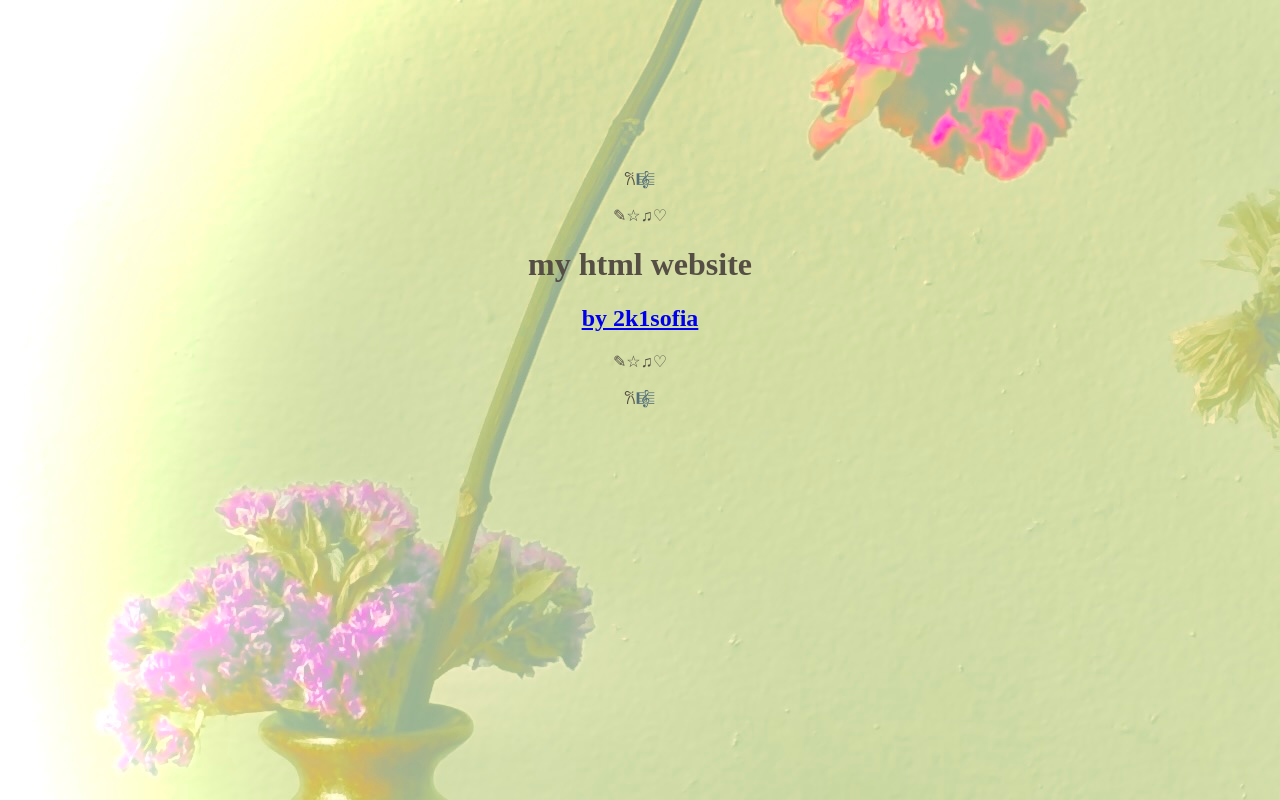
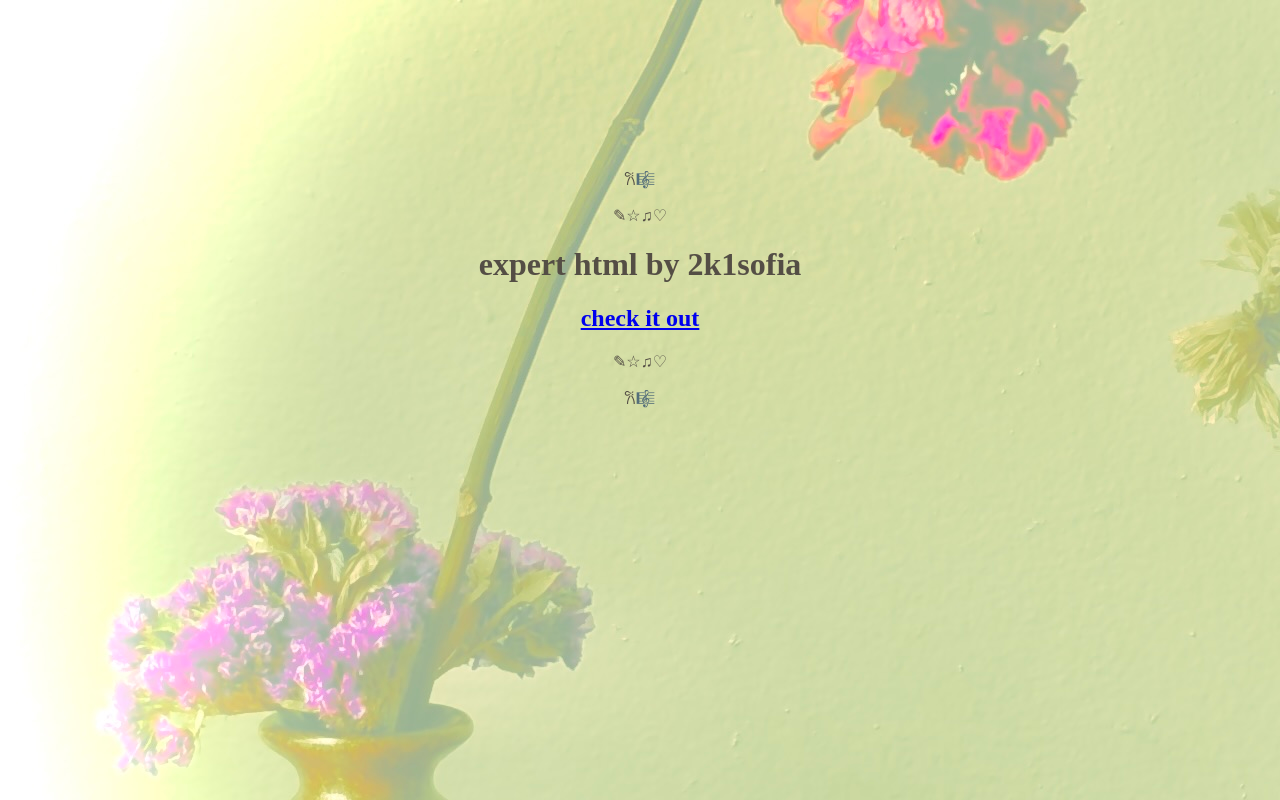
Before and after one commit to 2k1sofia/2k1sofia.github.io, a plain HTML site: page index.html in a window 1280 px wide. Drawn offline with Linux system fonts and the light colour scheme.

Commit message:
Update index.html

```diff
--- a/index.html
+++ b/index.html
@@ -16,8 +16,8 @@
 <br>
 <p align=center><font color="#544E45">𐙚🎼</font>
 <p align=center><font color="#544E45">✎☆♫♡</font>
-    <h1 align=center><font color="#544E45">my html website</font></h1>
-    <h2 align=center><a href="https://2k1sofia.com/homepage.html">by 2k1sofia</a></h2>
+    <h1 align=center><font color="#544E45">expert html by 2k1sofia</font></h1>
+    <h2 align=center><a href="https://2k1sofia.com/homepage.html">check it out</a></h2>
 <p align=center><font color="#544E45">✎☆♫♡</font>
 <p align=center><font color="#544E45">𐙚🎼</font>
 <br>
```
